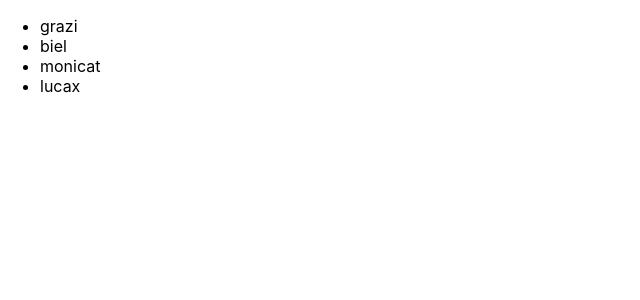
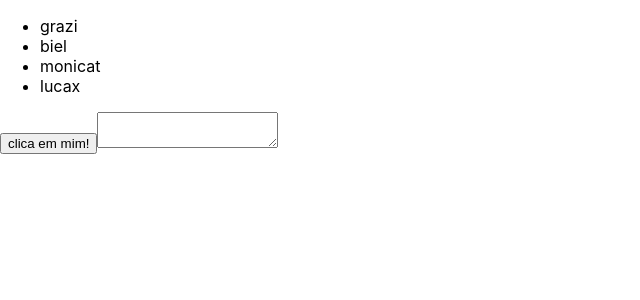
Before and after one commit to lsmar/IronHack_WEBDEV_Final_Front, a React (Create React App) app: page / in a window 1280 px wide. Shown: the top 300 px of the page, without its empty margins (0-640 px from the left). Built offline with nearby package versions, Linux system fonts and the light colour scheme.

Commit message:
components-profile

```diff
--- a/src/App.js
+++ b/src/App.js
@@ -1,6 +1,9 @@
 import React, {Component} from 'react';
 import './App.css';
 import StudentsList from './components/StudentsList';
+import Button from './components/Button';
+import TextArea from './components/TextArea';
+
 
 class App extends Component {
 constructor(){
@@ -12,7 +15,11 @@ this.state={
 
   render (){
     return (
+      <div>
         <StudentsList students={this.state.obj}/>
+        <Button method={()=> console.log('olaaaa')} label={'clica em mim!'}/>
+        <TextArea name={'comente aqui'}/>
+       </div>
     );
   }
 }
--- a/src/components/StudentsList.jsx
+++ b/src/components/StudentsList.jsx
@@ -1,11 +1,11 @@
 import React from 'react';
-import { NavLink } from 'react-router-dom';
+// import { NavLink } from 'react-router-dom';
 
 const StudentsList = (props) => {
   return (
     <ul>
       {props.students.map((elem, idx) => {
-         return <li>{elem.name}</li>
+         return <li key={idx}>{elem.name}</li>
         // return <li><NavLink key={idx} to={`/${elem.id}`}> {elem.name}</NavLink></li>
       })}
     </ul>
--- a/src/components/TextArea.jsx
+++ b/src/components/TextArea.jsx
@@ -1,8 +1,7 @@
 import React from "react";
 
-const TextArea = ({ name, type, value, method }) => {
-  return ( <input
-        type={type}
+const TextArea = ({ name, value, method }) => {
+  return ( <textarea
         name={name}
         value={value}
         onChange={method}
--- a/src/components/button.jsx
+++ b/src/components/button.jsx
@@ -1,8 +1,8 @@
 import React from 'react';
 
-const Button = ({label, method }) => {
+const Button = ({label, method, type }) => {
   return (
-    <button onClick={method}>{label}</button>
+    <button onClick={method} type={type}>{label}</button>
   );
 }
 
```
Also changed, not shown: src/components/Profile.jsx (added, +20 -0 lines).
